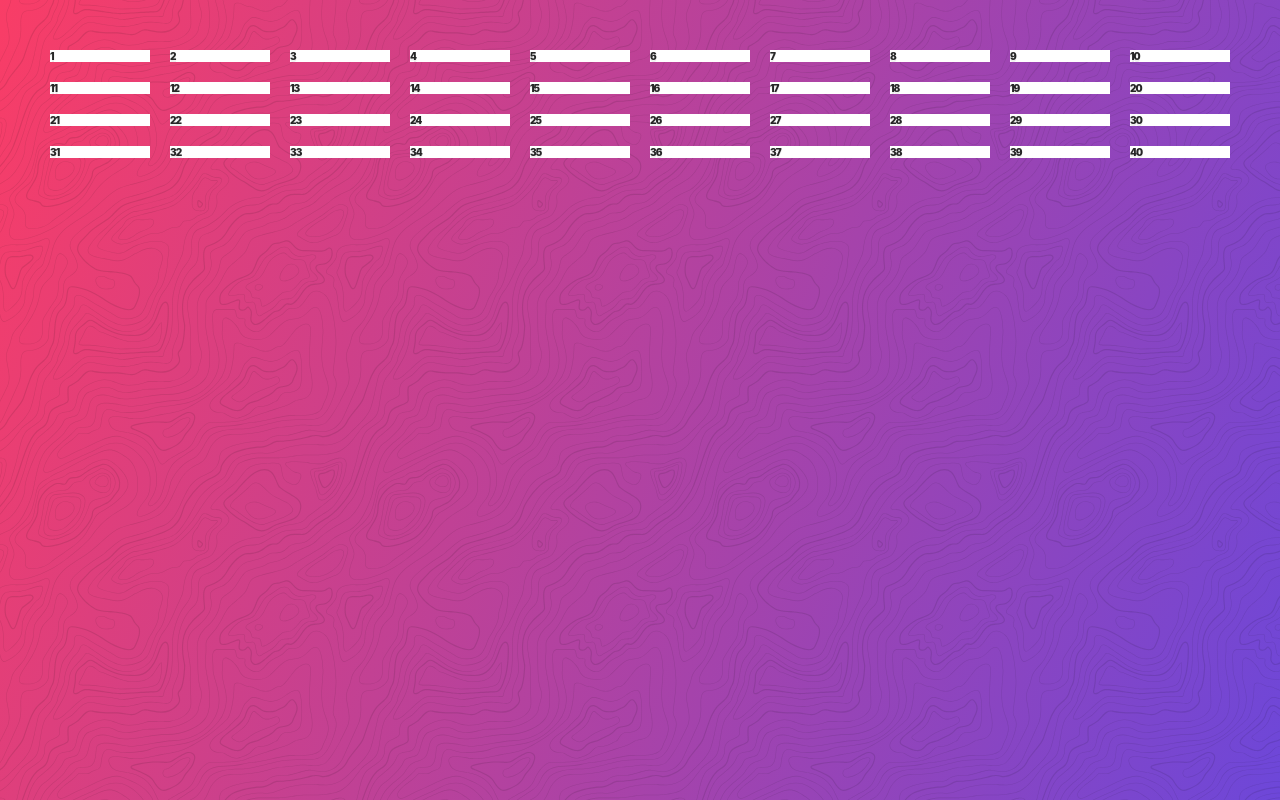
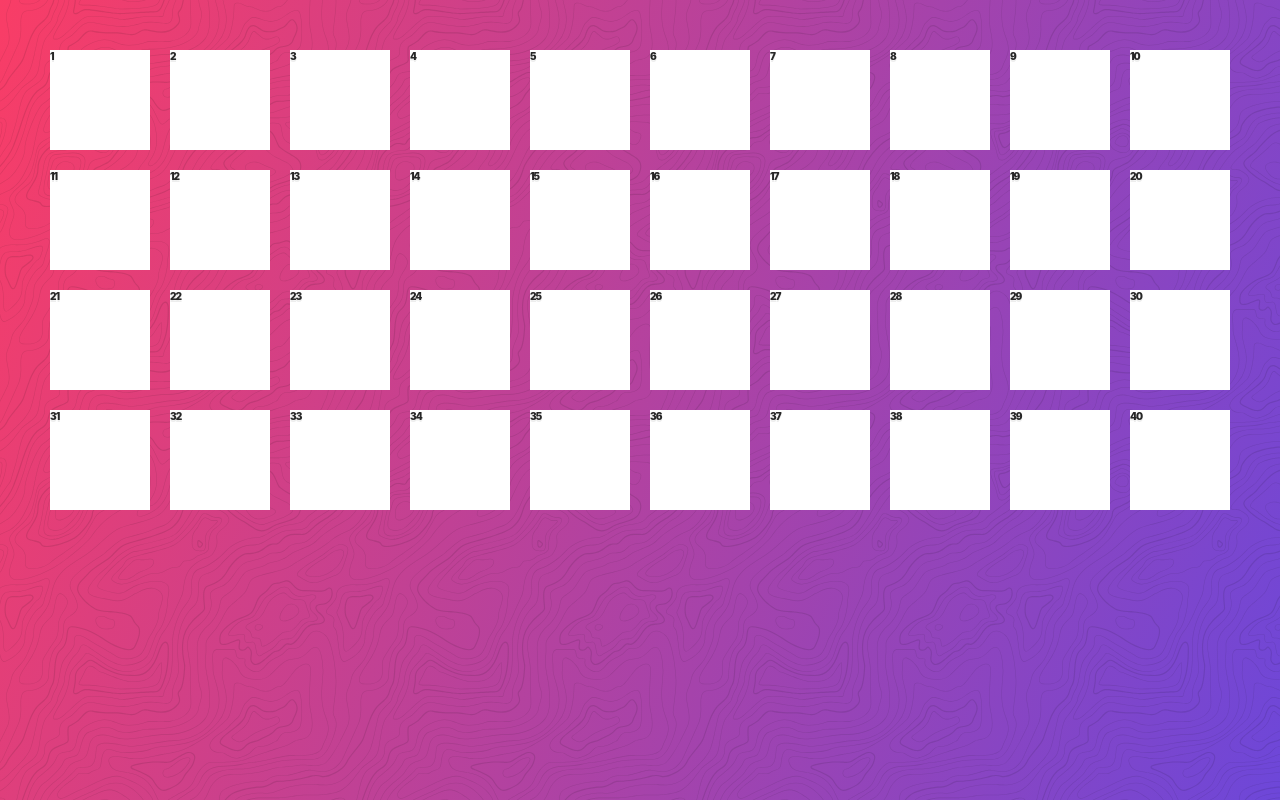
Before and after one commit to mrhdigital/speechRecognitionFun, a website: page cssGrid/cssGrid17.html in a window 1280 px wide. Drawn offline with Linux system fonts and the light colour scheme.

Commit message:
justify and align in center

```diff
--- a/cssGrid/cssGrid17.html
+++ b/cssGrid/cssGrid17.html
@@ -71,6 +71,11 @@
       display: grid;
       grid-gap: 20px;
       grid-template-columns: repeat(10, 1fr);
+      grid-template-rows: repeat(5, 100px);
+      justify-content: center;
+      align-content: center;
+
+
     }
 
     .itm {
```
